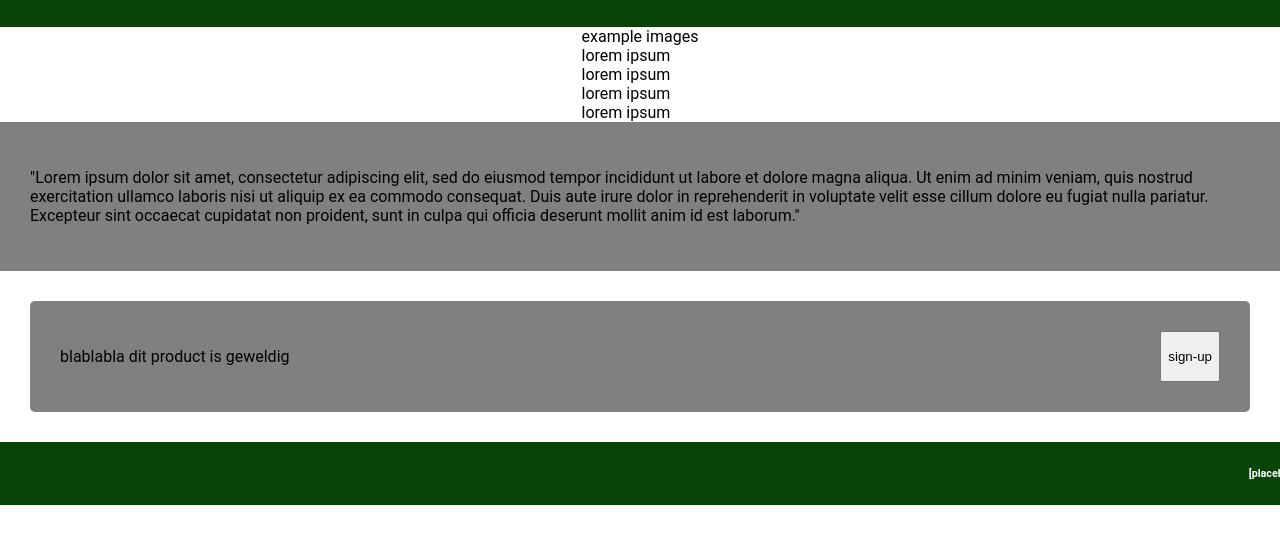
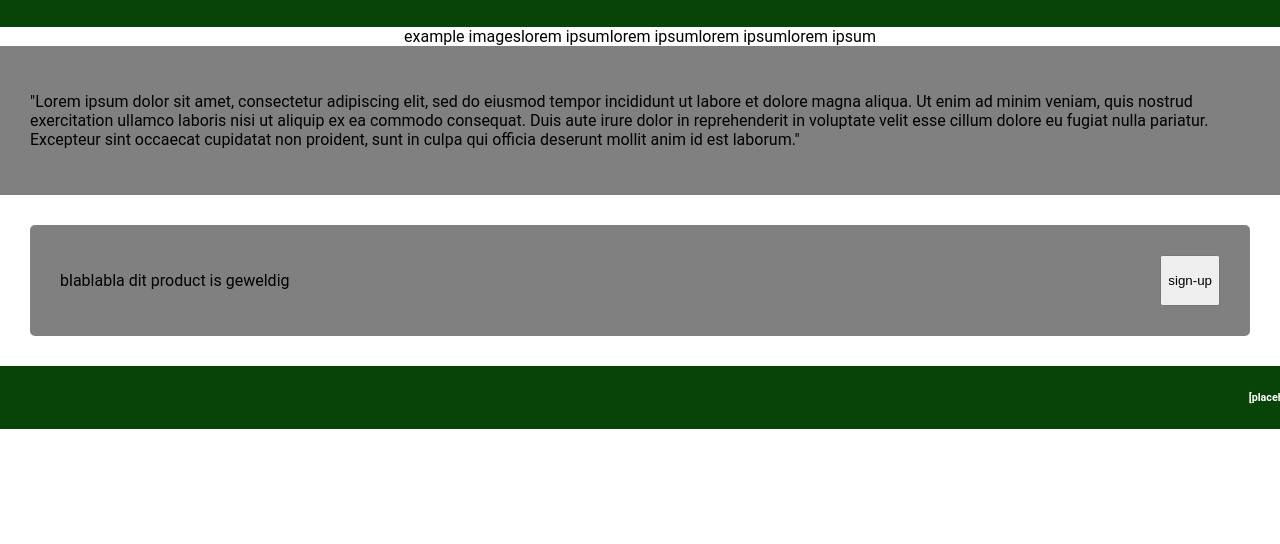
Before and after one commit to JaapdBoer/vegetable-calendar, a plain HTML site: page index.html in a window 1280 px wide. Shown: the part 234-778 px from the top of the page. Drawn offline with Linux system fonts and the light colour scheme.

Commit message:
added style for class group

```diff
--- a/styles.css
+++ b/styles.css
@@ -76,6 +76,11 @@ img {
   align-items: center;
 }
 
+.software {
+  display: flex;
+  justify-content: space-between;
+}
+
 .review {
   display: flex;
   justify-content: space-between;
```
